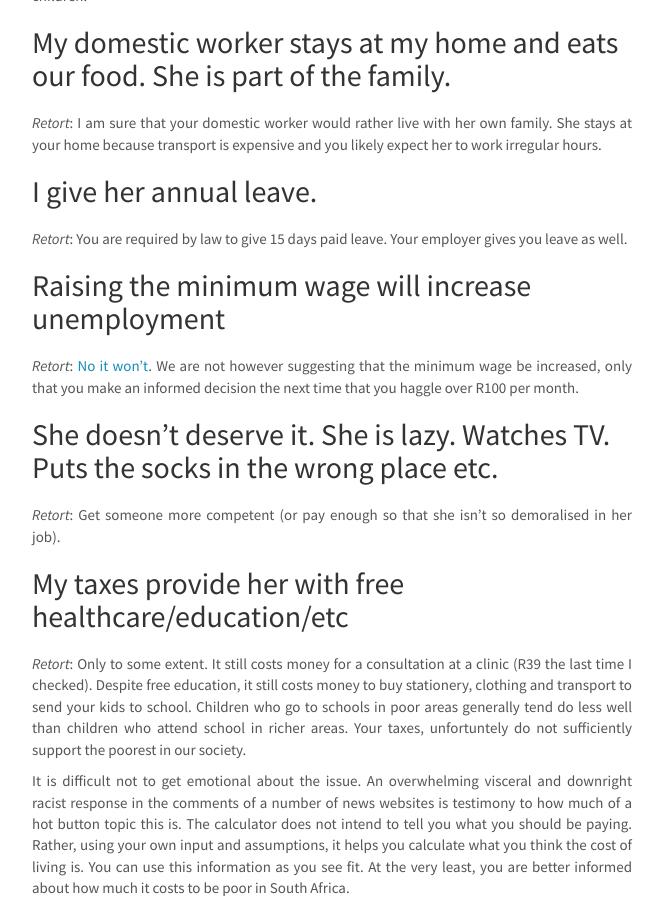
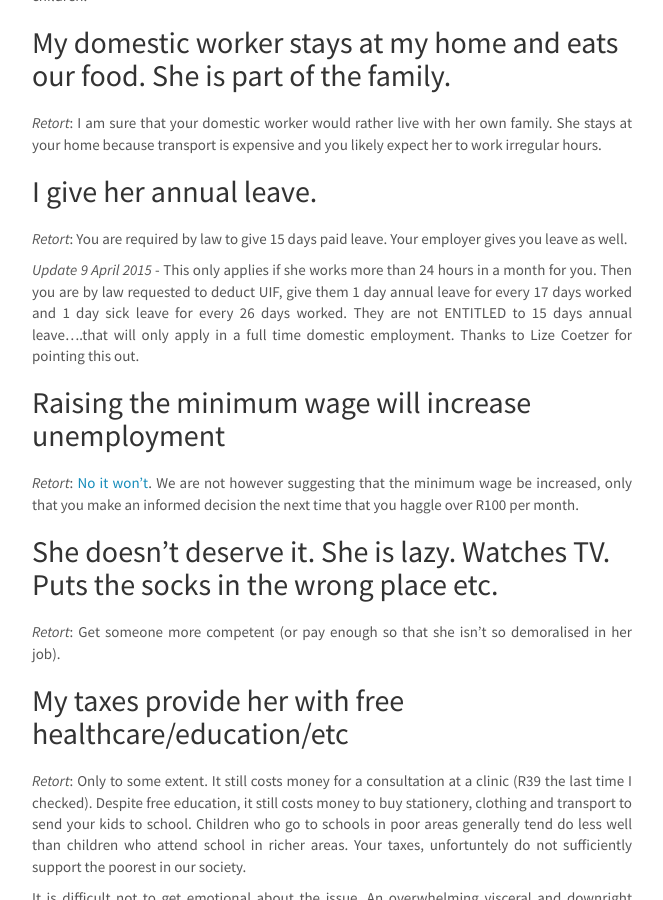
Before and after one commit to Code4SA/old-code4sa.github.io, a Jekyll site: the page built from _posts/2015-04-08-pay-a-living-wage.md, in a window 1280 px wide and 900 px high, scrolled down 1430 px. Shown: the whole window, without its empty margins (38-701 px from the left). Built offline with Jekyll 4.4.1, drawn with Linux system fonts in a browser that asks for light colours; nearby versions of some CDN libraries; Markdown is read by kramdown in place of the engine named in the settings; comment, search, counter and statistics services are not loaded.

Commit message:
Added note about leave for part-time domestic workers

```diff
--- a/_posts/2015-04-08-pay-a-living-wage.md
+++ b/_posts/2015-04-08-pay-a-living-wage.md
@@ -40,6 +40,8 @@ how many hours you work. At R30 per day for transport, they are taking very litt
 ## I give her annual leave.
 *Retort*: You are required by law to give 15 days paid leave. Your employer gives you leave as well.
 
+_Update 9 April 2015_ - This only applies if she works more than 24 hours in a month for you. Then you are by law requested to deduct UIF, give them 1 day annual leave for every 17 days worked and 1 day sick leave for every 26 days worked. They are not ENTITLED to 15 days annual leave....that will only apply in a full time domestic employment. Thanks to Lize Coetzer for pointing this out.
+
 ## Raising the minimum wage will increase unemployment
 *Retort*: [No it won't](http://www.theguardian.com/commentisfree/2014/jun/11/the-evidence-is-clear-increasing-the-minimum-wage-doesnt-cause-unemployment). We are not however suggesting that the minimum wage be increased, only that you make an informed decision the next time that you haggle over R100 per month.
 
```
